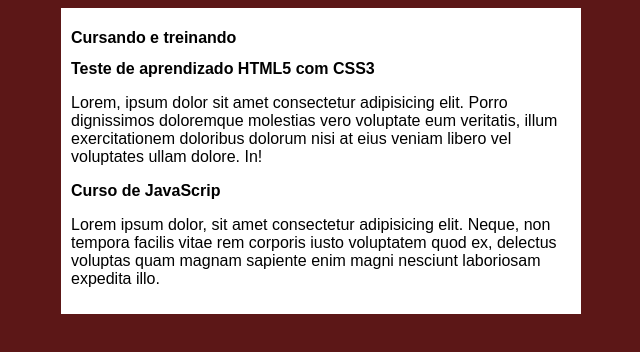
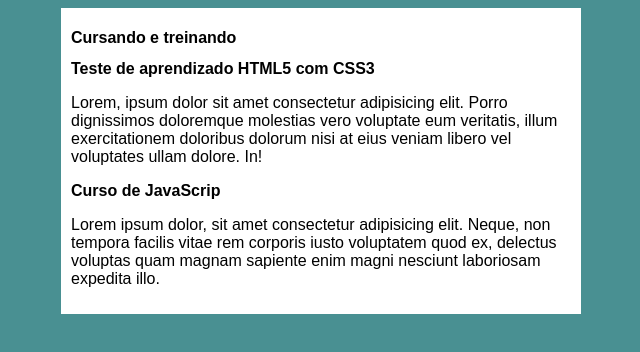
Before and after one commit to YuriKalani/Projeto-Site, a plain HTML site: page index.html in a window 1280 px wide. Shown: the whole page, without its empty margins (319-959 px from the left). Drawn offline with Linux system fonts and the light colour scheme.

Commit message:
Update style.css

```diff
--- a/estilos/style.css
+++ b/estilos/style.css
@@ -4,7 +4,7 @@
 }
 
 body {
-    background-color: rgb(92, 23, 23);
+    background-color: rgb(73, 144, 146);
 }
 
 main {
```
